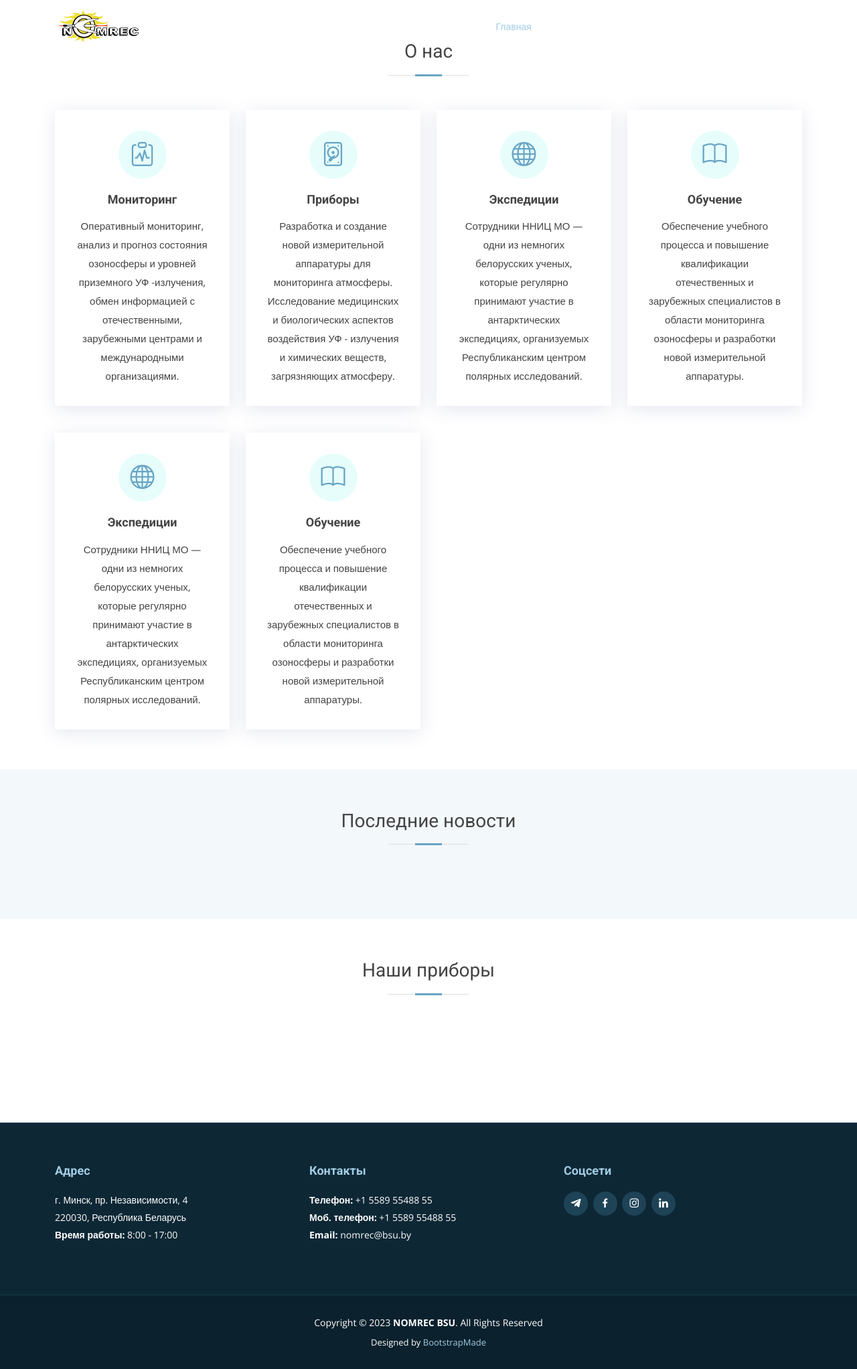
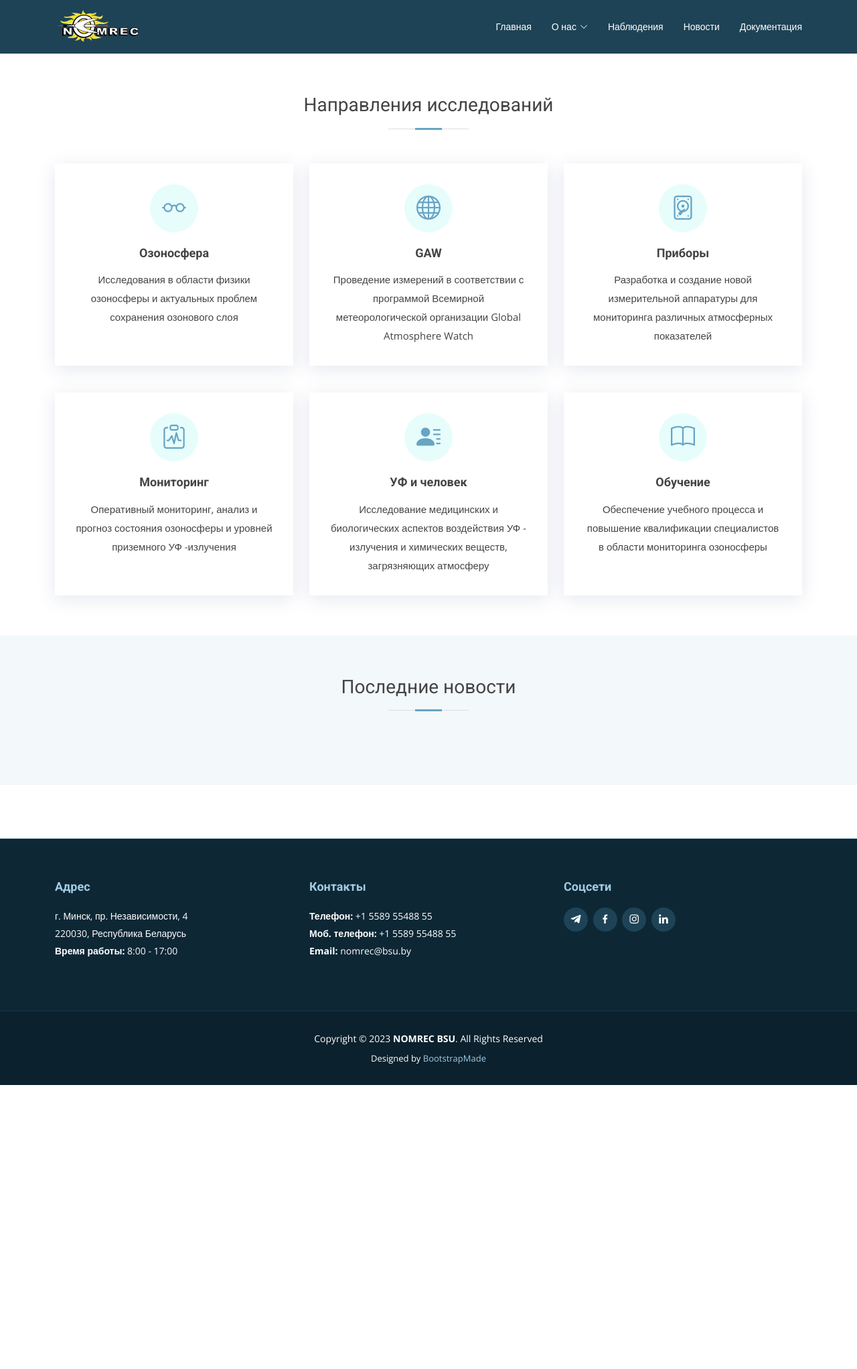
Before and after one commit to silkov78/ozone-bsu, a Django app: template templates/about.html in a window 1280 px wide. Shown: the whole page at 67% size. After the commit the page ends 1620 px from the top, so only its background shows below. Run offline with Django 4.2, Linux system fonts and the light colour scheme; the template is opened without the code that fills it, so the values that code supplies are empty; some libraries are stand-ins or nearby versions.

Commit message:
researches section

```diff
--- a/main_app/urls.py
+++ b/main_app/urls.py
@@ -4,6 +4,7 @@
 from .views import BlogPageView
 from .views import NewsItemView
 from .views import DocumetsPageView
+from .views import AboutPageView
 
 
 urlpatterns = [
@@ -11,5 +12,5 @@
     path('blog/', BlogPageView.as_view(), name='blog-page-url'),
     path('blog/<int:pk>/', NewsItemView.as_view(), name='news-item-url'),
     path('documents/', DocumetsPageView.as_view(), name='documents-page-url'),
-    # path('about/', DocumetsPageView.as_view(), name='documents-page-url')
+    path('about/', AboutPageView.as_view(), name='about-page-url')
 ]
--- a/templates/about.html
+++ b/templates/about.html
@@ -5,18 +5,61 @@
 
 {% block content %}
     <!-- ======= Main Section ======= -->
-    <main id="main" class="main-page">
+    <main id="main">
 
         <!-- ======= About Section ======= -->
         <section class="about">
             <div class="container">
 
                 <div class="section-title">
-                    <h2>О нас</h2>
+                    <h2>Направления исследований</h2>
                 </div>
 
                 <div class="row">
-                    <div class="col-md-6 col-lg-3 d-flex align-items-stretch" data-aos="fade-up" data-aos-easing="ease-in-out" data-aos-duration="450">
+                    <div class="col-md-6 col-lg-4 d-flex align-items-stretch" data-aos="fade-up" data-aos-easing="ease-in-out" data-aos-duration="750">
+                        <div class="icon-box icon-box-cyan">
+                            <div class="icon">
+                                <i class="bi bi-eyeglasses"></i>
+                            </div>
+                            <h4 class="title">
+                                Озоносфера
+                            </h4>
+                            <p class="description">
+                                Исследования в области физики озоносферы и актуальных проблем сохранения озонового слоя
+                            </p>
+                        </div>
+                    </div>
+
+
+                    <div class="col-md-6 col-lg-4 d-flex align-items-stretch" data-aos="fade-up" data-aos-easing="ease-in-out" data-aos-duration="650">
+                        <div class="icon-box icon-box-cyan">
+                            <div class="icon">
+                                <i class="bi bi-globe"></i>
+                            </div>
+                            <h4 class="title">
+                                GAW
+                            </h4>
+                            <p class="description">
+                                Проведение измерений в соответствии с программой Всемирной метеорологической организации Global Atmosphere Watch
+                            </p>
+                        </div>
+                    </div>
+
+                    <div class="col-md-6 col-lg-4 d-flex align-items-stretch" data-aos="fade-up" data-aos-easing="ease-in-out" data-aos-duration="550">
+                        <div class="icon-box icon-box-cyan">
+                            <div class="icon">
+                                <i class="bi bi-device-hdd"></i>
+                            </div>
+                            <h4 class="title">
+                                Приборы
+                            </h4>
+                            <p class="description">
+                                Разработка и создание новой измерительной аппаратуры для мониторинга различных атмосферных показателей
+                            </p>
+                        </div>
+                    </div>
+
+                    <div class="col-md-6 col-lg-4 d-flex align-items-stretch" data-aos="fade-up" data-aos-easing="ease-in-out" data-aos-duration="450">
                         <div class="icon-box icon-box-cyan">
                             <div class="icon">
                                 <i class="bi bi-clipboard-pulse"></i>
@@ -26,44 +69,26 @@
                             </h4>
                             <p class="description">
                                 Оперативный мониторинг, анализ и прогноз состояния озоносферы и уровней приземного УФ
-                                -излучения, обмен информацией с отечественными, зарубежными центрами и международными
-                                организациями.
+                                -излучения
                             </p>
                         </div>
                     </div>
 
-                    <div class="col-md-6 col-lg-3 d-flex align-items-stretch" data-aos="fade-up" data-aos-easing="ease-in-out" data-aos-duration="550">
+                    <div class="col-md-6 col-lg-4 d-flex align-items-stretch" data-aos="fade-up" data-aos-easing="ease-in-out" data-aos-duration="650">
                         <div class="icon-box icon-box-cyan">
                             <div class="icon">
-                                <i class="bi bi-device-hdd"></i>
+                                <i class="bi bi-person-lines-fill"></i>
                             </div>
                             <h4 class="title">
-                                Приборы
+                                УФ и человек
                             </h4>
                             <p class="description">
-                                Разработка и создание новой измерительной аппаратуры для мониторинга атмосферы. Исследование
-                                медицинских и биологических аспектов воздействия УФ - излучения и химических веществ,
-                                загрязняющих атмосферу.
+                                Исследование медицинских и биологических аспектов воздействия УФ - излучения и химических веществ, загрязняющих атмосферу
                             </p>
                         </div>
                     </div>
 
-                    <div class="col-md-6 col-lg-3 d-flex align-items-stretch" data-aos="fade-up" data-aos-easing="ease-in-out" data-aos-duration="650">
-                        <div class="icon-box icon-box-cyan">
-                            <div class="icon">
-                                <i class="bi bi-globe"></i>
-                            </div>
-                            <h4 class="title">
-                                Экспедиции
-                            </h4>
-                            <p class="description">
-                                Сотрудники ННИЦ МО — одни из немногих белорусских ученых, которые регулярно принимают участие в
-                                антарктических экспедициях, организуемых Республиканским центром полярных исследований.
-                            </p>
-                        </div>
-                    </div>
-
-                    <div class="col-md-6 col-lg-3 d-flex align-items-stretch" data-aos="fade-up" data-aos-easing="ease-in-out" data-aos-duration="750">
+                    <div class="col-md-6 col-lg-4 d-flex align-items-stretch" data-aos="fade-up" data-aos-easing="ease-in-out" data-aos-duration="750">
                         <div class="icon-box icon-box-cyan">
                             <div class="icon">
                                 <i class="bi bi-book"></i>
@@ -72,38 +97,8 @@
                                 Обучение
                             </h4>
                             <p class="description">
-                                Обеспечение учебного процесса и повышение квалификации отечественных и зарубежных специалистов в
-                                области мониторинга озоносферы и разработки новой измерительной аппаратуры.
-                            </p>
-                        </div>
-                    </div>
-
-                    <div class="col-md-6 col-lg-3 d-flex align-items-stretch" data-aos="fade-up" data-aos-easing="ease-in-out" data-aos-duration="650">
-                        <div class="icon-box icon-box-cyan">
-                            <div class="icon">
-                                <i class="bi bi-globe"></i>
-                            </div>
-                            <h4 class="title">
-                                Экспедиции
-                            </h4>
-                            <p class="description">
-                                Сотрудники ННИЦ МО — одни из немногих белорусских ученых, которые регулярно принимают участие в
-                                антарктических экспедициях, организуемых Республиканским центром полярных исследований.
-                            </p>
-                        </div>
-                    </div>
-
-                    <div class="col-md-6 col-lg-3 d-flex align-items-stretch" data-aos="fade-up" data-aos-easing="ease-in-out" data-aos-duration="750">
-                        <div class="icon-box icon-box-cyan">
-                            <div class="icon">
-                                <i class="bi bi-book"></i>
-                            </div>
-                            <h4 class="title">
-                                Обучение
-                            </h4>
-                            <p class="description">
-                                Обеспечение учебного процесса и повышение квалификации отечественных и зарубежных специалистов в
-                                области мониторинга озоносферы и разработки новой измерительной аппаратуры.
+                                Обеспечение учебного процесса и повышение квалификации специалистов в
+                                области мониторинга озоносферы
                             </p>
                         </div>
                     </div>
@@ -149,39 +144,10 @@
                 </div>
 
             </div>
-
-
-
-        </section>
-
-        <!-- ======= Devices Section ======= -->
-        <section class="devices">
-            <div class="container">
-                <div class="section-title">
-                    <h2>Наши приборы</h2>
-                </div>
-                <div class="row devices-container" data-aos="fade-up" data-aos-easing="ease-in-out" data-aos-duration="650">
-
-                    {% for device in devices %}
-                        <div class="col-lg-4 col-md-6 devices-wrap filter-app">
-                            <div class="devices-item d-flex flex-column justify-content-center">
-                                <div class="device-img">
-                                    <img src="{{ device.image.url }}" class="img-fluid" alt="">
-                                </div>
-                                <div class="devices-info">
-                                    <h3 class="b-devices-title">{{ device.name }}</h3>
-                                    <p class="b-devices-description">{{ device.description }}</p>
-                                </div>
-                            </div>
-                        </div>
-                    {% endfor %}
-
-                </div>
-            </div>
         </section>
 
     </main>
 
-    <script src="{% static 'js/index/editDOM.js' %}"></script>
+    <!-- <script src="{% static 'js/index/editDOM.js' %}"></script> -->
 
 {% endblock %}
--- a/templates/base.html
+++ b/templates/base.html
@@ -60,7 +60,7 @@
                         <li><a href="{% url 'main-page-url' %}">Главная</a></li>
                         <li class="dropdown"><a href="#"><span>О нас</span> <i class="bi bi-chevron-down"></i></a>
                             <ul>
-                              <li><a href="#">О нас</a></li>
+                              <li><a href="{% url 'about-page-url' %}">О нас</a></li>
                               <li class="dropdown"><a href="#"><span>Deep Drop Down</span> <i class="bi bi-chevron-right"></i></a>
                                 <ul>
                                   <li><a href="#">Deep Drop Down 1</a></li>
```
